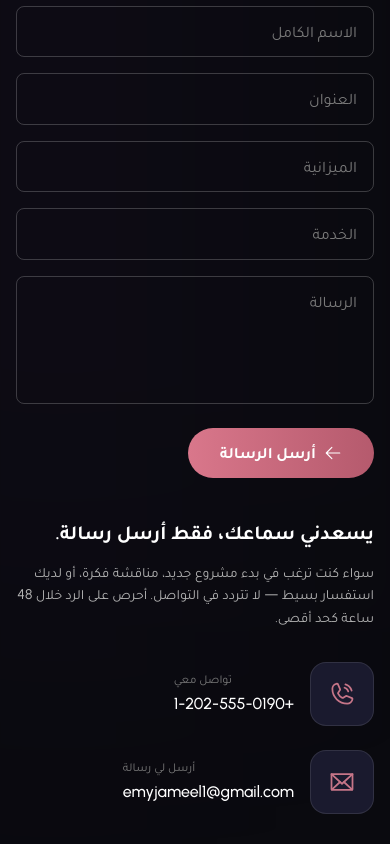
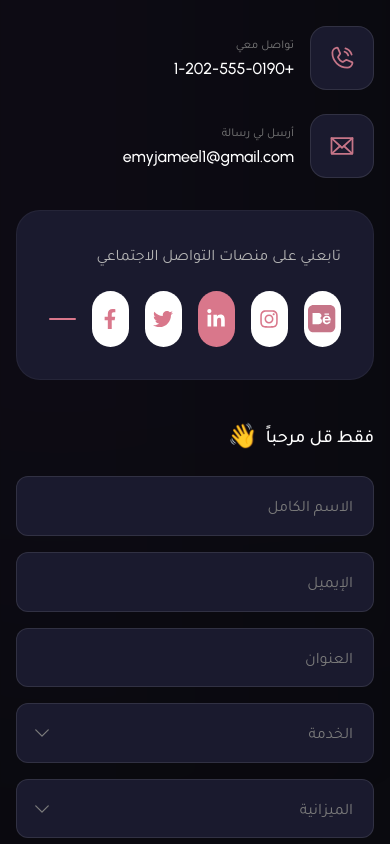
Before and after one commit to mpro775/eman-website, a React (Vite) app in the folder frontend/: page / in a window 390 px wide. Shown: the part 7700-8544 px from the top of the page. Built offline with nearby package versions, Linux system fonts and the light colour scheme; no server answers.

Commit message:
feat: Add new contact section UI with form, contact details, and social links.

```diff
--- a/frontend/src/pages/Home/ContactSection.tsx
+++ b/frontend/src/pages/Home/ContactSection.tsx
@@ -6,6 +6,7 @@ import Container from "../../components/common/Container";
 import phoneIcon from "../../assets/images/PhoneCall.svg";
 import emailIcon from "../../assets/images/email.svg";
 import behanceIcon from "../../assets/images/behance.svg";
+import logo from "../../assets/images/logo.png";
 
 const ContactSection: React.FC = () => {
   const [formData, setFormData] = useState({
@@ -102,7 +103,7 @@ const ContactSection: React.FC = () => {
           <div className="relative z-10 grid grid-cols-1 lg:grid-cols-2 gap-10 lg:gap-16">
             {/* Right Side - Contact Info */}
             <motion.div
-              className="order-2 lg:order-1"
+              className="order-1 lg:order-1"
               initial={{ opacity: 0, x: 50 }}
               whileInView={{ opacity: 1, x: 0 }}
               viewport={{ once: true }}
@@ -121,13 +122,13 @@ const ContactSection: React.FC = () => {
               </p>
 
               {/* Contact Details */}
-              <div className="space-y-6 mb-8">
+              <div className="space-y-6 mb-8" dir="rtl">
                 {/* Phone */}
                 <div className="flex items-center gap-4">
                   <div className="w-16 h-16 bg-[#1a1a2e] rounded-2xl flex items-center justify-center border border-white/10">
                     <img src={phoneIcon} alt="Phone" className="w-7 h-7" />
                   </div>
-                  <div className="text-left">
+                  <div className="text-right">
                     <p className="text-text-muted text-xs mb-1">تواصل معي</p>
                     <p className="text-white font-medium">+1-202-555-0190</p>
                   </div>
@@ -138,7 +139,7 @@ const ContactSection: React.FC = () => {
                   <div className="w-16 h-16 bg-[#1a1a2e] rounded-2xl flex items-center justify-center border border-white/10">
                     <img src={emailIcon} alt="Email" className="w-7 h-7" />
                   </div>
-                  <div className="text-left">
+                  <div className="text-right">
                     <p className="text-text-muted text-xs mb-1">أرسل لي رسالة</p>
                     <p className="text-white font-medium">emyjameel1@gmail.com</p>
                   </div>
@@ -179,37 +180,37 @@ const ContactSection: React.FC = () => {
 
             {/* Left Side - Contact Form */}
             <motion.div
-              className="order-1 lg:order-2"
+              className="order-2 lg:order-2"
               initial={{ opacity: 0, x: -50 }}
               whileInView={{ opacity: 1, x: 0 }}
               viewport={{ once: true }}
               transition={{ duration: 0.6, delay: 0.2 }}
             >
               {/* Form Heading */}
-              <h3 className="text-white text-lg md:text-xl font-medium mb-6 text-right flex items-center justify-end gap-2">
+              <h3 className="text-white text-lg md:text-xl font-medium mb-6 flex items-center justify-end gap-2 flex-row-reverse">
+                <span className="text-2xl">👋</span>
                 <span>فقط قل مرحباً</span>
-                <span className="text-2xl">👋</span>
               </h3>
 
               {/* Form */}
-              <form onSubmit={handleSubmit} className="space-y-4">
+              <form onSubmit={handleSubmit} className="space-y-4" dir="rtl">
                 {/* Row 1: Name & Email */}
                 <div className="grid grid-cols-1 md:grid-cols-2 gap-4">
+                  <input
+                    type="text"
+                    name="name"
+                    placeholder="الاسم الكامل"
+                    value={formData.name}
+                    onChange={handleChange}
+                    className="w-full bg-[#1a1a2e] border border-white/10 rounded-xl px-5 py-4 text-white placeholder:text-text-muted text-right focus:border-accent-pink focus:outline-none transition-colors duration-300"
+                  />
                   <input
                     type="email"
                     name="email"
                     placeholder="الإيميل"
                     value={formData.email}
                     onChange={handleChange}
-                    className="w-full bg-transparent border border-white/20 rounded-lg px-4 py-3 text-white placeholder:text-text-muted text-right focus:border-accent-pink focus:outline-none transition-colors duration-300"
-                  />
-                  <input
-                    type="text"
-                    name="name"
-                    placeholder="الاسم الكامل"
-                    value={formData.name}
-                    onChange={handleChange}
-                    className="w-full bg-transparent border border-white/20 rounded-lg px-4 py-3 text-white placeholder:text-text-muted text-right focus:border-accent-pink focus:outline-none transition-colors duration-300"
+                    className="w-full bg-[#1a1a2e] border border-white/10 rounded-xl px-5 py-4 text-white placeholder:text-text-muted text-right focus:border-accent-pink focus:outline-none transition-colors duration-300"
                   />
                 </div>
 
@@ -220,29 +221,17 @@ const ContactSection: React.FC = () => {
                   placeholder="العنوان"
                   value={formData.address}
                   onChange={handleChange}
-                  className="w-full bg-transparent border border-white/20 rounded-lg px-4 py-3 text-white placeholder:text-text-muted text-right focus:border-accent-pink focus:outline-none transition-colors duration-300"
+                  className="w-full bg-[#1a1a2e] border border-white/10 rounded-xl px-5 py-4 text-white placeholder:text-text-muted text-right focus:border-accent-pink focus:outline-none transition-colors duration-300"
                 />
 
                 {/* Row 3: Service & Budget */}
                 <div className="grid grid-cols-1 md:grid-cols-2 gap-4">
-                  <select
-                    name="budget"
-                    value={formData.budget}
-                    onChange={handleChange}
-                    className="w-full bg-transparent border border-white/20 rounded-lg px-4 py-3 text-text-muted text-right focus:border-accent-pink focus:outline-none transition-colors duration-300 appearance-none cursor-pointer"
-                    style={{ direction: "rtl" }}
-                  >
-                    <option value="" disabled>الميزانية</option>
-                    <option value="500-1000">500$ - 1000$</option>
-                    <option value="1000-5000">1000$ - 5000$</option>
-                    <option value="5000+">5000$+</option>
-                  </select>
+                  <div className="relative">
                     <select
                       name="service"
                       value={formData.service}
                       onChange={handleChange}
-                    className="w-full bg-transparent border border-white/20 rounded-lg px-4 py-3 text-text-muted text-right focus:border-accent-pink focus:outline-none transition-colors duration-300 appearance-none cursor-pointer"
-                    style={{ direction: "rtl" }}
+                      className="w-full bg-[#1a1a2e] border border-white/10 rounded-xl px-5 py-4 text-text-muted text-right focus:border-accent-pink focus:outline-none transition-colors duration-300 appearance-none cursor-pointer"
                     >
                       <option value="" disabled>الخدمة</option>
                       <option value="ui-design">تصميم واجهات</option>
@@ -250,6 +239,22 @@ const ContactSection: React.FC = () => {
                       <option value="branding">الهوية البصرية</option>
                       <option value="app-design">تصميم تطبيقات</option>
                     </select>
+                    <HiChevronLeft className="absolute left-4 top-1/2 -translate-y-1/2 text-text-muted text-xl rotate-[-90deg]" />
+                  </div>
+                  <div className="relative">
+                    <select
+                      name="budget"
+                      value={formData.budget}
+                      onChange={handleChange}
+                      className="w-full bg-[#1a1a2e] border border-white/10 rounded-xl px-5 py-4 text-text-muted text-right focus:border-accent-pink focus:outline-none transition-colors duration-300 appearance-none cursor-pointer"
+                    >
+                      <option value="" disabled>الميزانية</option>
+                      <option value="500-1000">500$ - 1000$</option>
+                      <option value="1000-5000">1000$ - 5000$</option>
+                      <option value="5000+">5000$+</option>
+                    </select>
+                    <HiChevronLeft className="absolute left-4 top-1/2 -translate-y-1/2 text-text-muted text-xl rotate-[-90deg]" />
+                  </div>
                 </div>
 
                 {/* Row 4: Message */}
@@ -258,8 +263,8 @@ const ContactSection: React.FC = () => {
                   placeholder="الرسالة"
                   value={formData.message}
                   onChange={handleChange}
-                  rows={4}
-                  className="w-full bg-transparent border border-white/20 rounded-lg px-4 py-3 text-white placeholder:text-text-muted text-right focus:border-accent-pink focus:outline-none transition-colors duration-300 resize-none"
+                  rows={5}
+                  className="w-full bg-[#1a1a2e] border border-white/10 rounded-xl px-5 py-4 text-white placeholder:text-text-muted text-right focus:border-accent-pink focus:outline-none transition-colors duration-300 resize-none"
                 />
 
                 {/* Submit Button */}
@@ -277,9 +282,35 @@ const ContactSection: React.FC = () => {
       </div>
 
       {/* Footer Section */}
-      <footer id="footer" className="relative w-full bg-gradient-to-b from-[#1a1025] via-[#15101f] to-[#0d0d14]">
-        {/* Purple gradient overlay at top */}
-        <div className="absolute top-0 left-0 right-0 h-32 bg-gradient-to-b from-accent-purple/10 to-transparent pointer-events-none"></div>
+      <footer id="footer" className="relative w-full bg-gradient-to-b from-[#1a1025] via-[#15101f] to-[#0d0d14] overflow-hidden rounded-t-[50px]">
+        {/* Blur Effect - Right Side */}
+        <div
+          className="absolute pointer-events-none"
+          style={{
+            width: '1136px',
+            height: '568px',
+            top: '-599px',
+            left: '838px',
+            transform: 'rotate(-58.77deg)',
+            background: 'linear-gradient(177.25deg, rgba(187, 161, 254, 0.8) 2.26%, rgba(33, 13, 83, 0.8) 97.74%)',
+            filter: 'blur(488px)',
+            borderRadius: '50%',
+          }}
+        ></div>
+        {/* Blur Effect - Left Side (Mirrored) */}
+        <div
+          className="absolute pointer-events-none"
+          style={{
+            width: '1136px',
+            height: '568px',
+            top: '-599px',
+            left: '-838px',
+            transform: 'rotate(58.77deg)',
+            background: 'linear-gradient(177.25deg, rgba(187, 161, 254, 0.8) 2.26%, rgba(33, 13, 83, 0.8) 97.74%)',
+            filter: 'blur(488px)',
+            borderRadius: '50%',
+          }}
+        ></div>
 
         {/* Main Footer Content */}
         <div className="max-w-7xl mx-auto px-4 md:px-6 lg:px-8 py-12 md:py-16">
@@ -344,9 +375,7 @@ const ContactSection: React.FC = () => {
             <div className="lg:order-1 text-right">
               {/* Logo */}
               <div className="mb-6">
-                <h3 className="text-4xl font-bold text-transparent bg-clip-text bg-gradient-to-r from-accent-pink to-accent-pink-light font-arabic">
-                  إيمـان
-                </h3>
+                <img src={logo} alt="Eman Logo" className="h-16 w-auto ml-auto" />
               </div>
 
               {/* Description */}
@@ -377,7 +406,7 @@ const ContactSection: React.FC = () => {
           <div className="max-w-7xl mx-auto px-4 md:px-6 lg:px-8 py-6">
             <div className="flex flex-col md:flex-row items-center justify-between gap-4 text-sm text-text-muted">
               {/* Copyright */}
-              <p className="text-center md:text-left order-2 md:order-1">
+              <p className="text-center md:text-right order-2 md:order-1">
                 Copyright© 2025 وكالة سمارت ديف
               </p>
 
```
Lines whose indentation alone changed are shown as unchanged.
